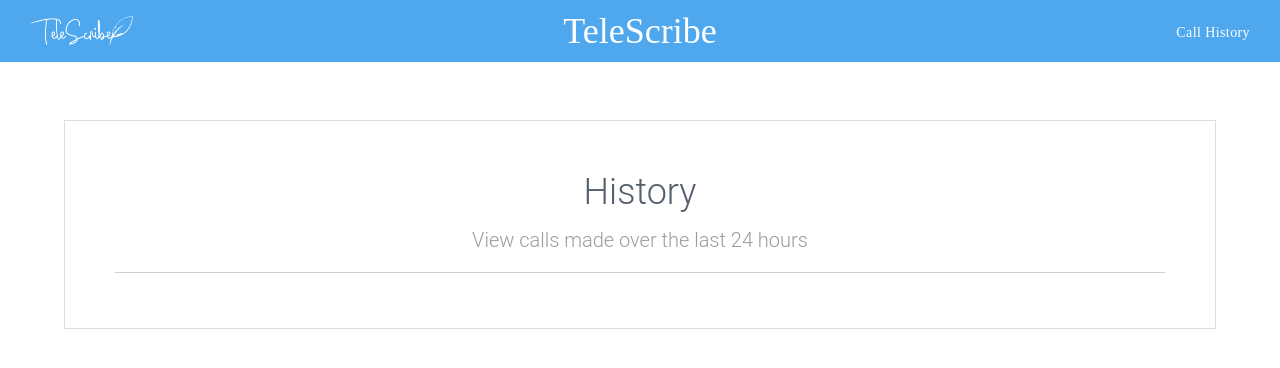
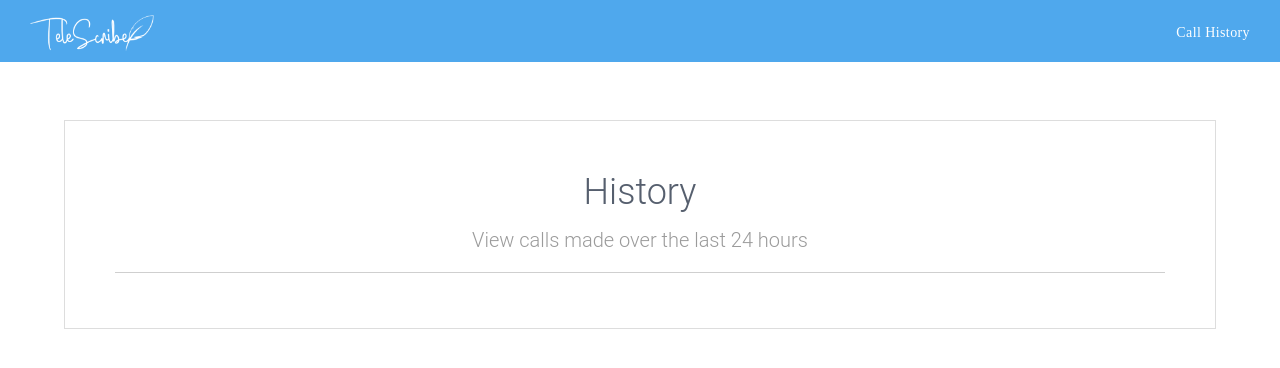
Before and after one commit to FIT-X/telescribe, a React (Create React App) app: page /history in a window 1280 px wide. Shown: the top 368 px of the page. Built offline with nearby package versions, Linux system fonts and the light colour scheme; the HTML template or start-up script is replaced by a standard one.

Commit message:
Server updated

```diff
--- a/src/library/Header/Header.css
+++ b/src/library/Header/Header.css
@@ -15,12 +15,12 @@
   float: left;
   margin: 0 0 0 30px;
   max-width: 50%;
-  padding-top: 16px;
+  padding-top: 15px;
   z-index: 10;
 }
 
 .logo-image {
-  height: 30px;
+  height: 36px;
 }
 
 .nav-header-title {
--- a/src/library/Header/Header.js
+++ b/src/library/Header/Header.js
@@ -11,9 +11,7 @@ const Header = () => {
           <img className="logo-image" src={headerLogo} alt="" />
         </a>
       </div>
-      <div className="nav-header-title">
-        <a href="/" className="nav-header-title-link">TeleScribe</a>
-      </div>
+
       <div className="nav-header-links">
         <ul>
           <li><button onClick={() => window.location.href = '/history'}>Call History</button></li>
```
Also changed, not shown: 1 other file (tests, documents, lock files or other folders).
